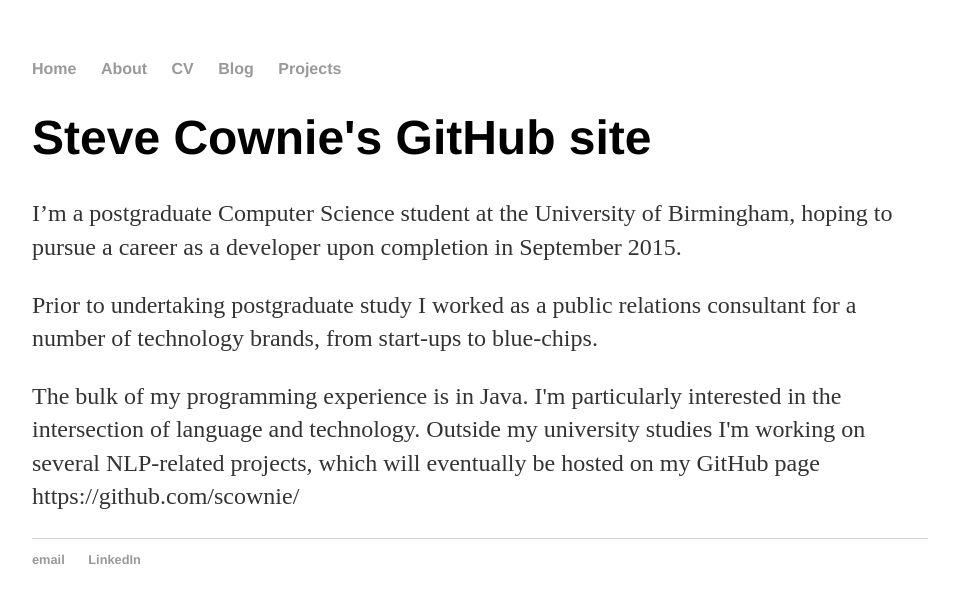
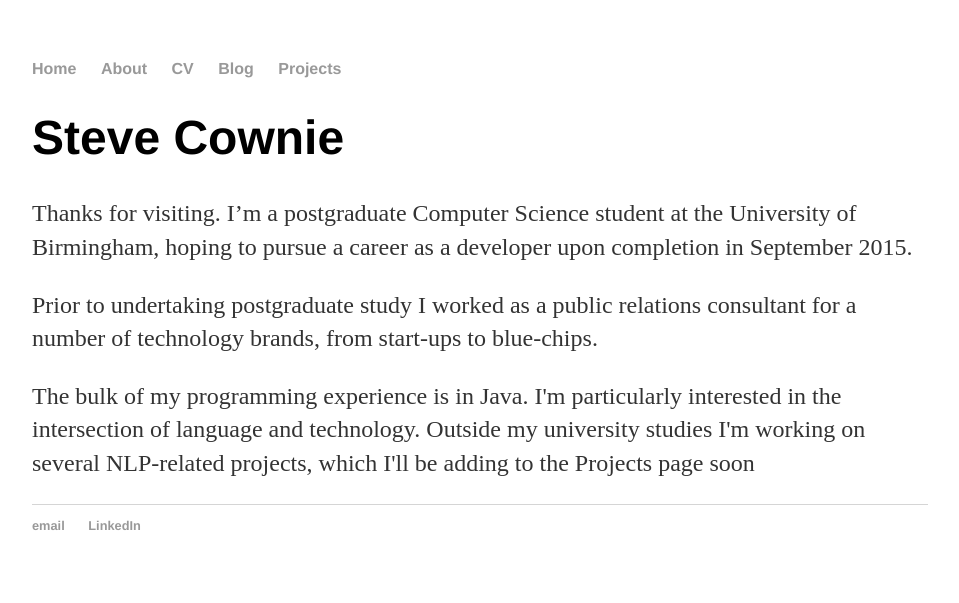
Before and after one commit to scownie/scownie.github.io, a Jekyll site: the page built from index.html, in a window 1280 px wide. Shown: the top 603 px of the page, without its empty margins (160-1119 px from the left). Built offline with Jekyll 4.4.1, drawn with Linux system fonts in a browser that asks for light colours.

Commit message:
Update index.html

```diff
--- a/index.html
+++ b/index.html
@@ -3,8 +3,8 @@ layout: default
 title: Steve Cownie, MSc Computer Science
 ---
 <div class="blurb">
-	<h1>Steve Cownie's GitHub site</h1>
-	<p>I’m a postgraduate Computer Science student at the University of Birmingham, hoping to pursue a career as a developer upon completion in September 2015.</p>
+	<h1>Steve Cownie</h1>
+	<p>Thanks for visiting. I’m a postgraduate Computer Science student at the University of Birmingham, hoping to pursue a career as a developer upon completion in September 2015.</p>
 	<p>Prior to undertaking postgraduate study I worked as a public relations consultant for a number of technology brands, from start-ups to blue-chips. </p>
-	<p>The bulk of my programming experience is in Java. I'm particularly interested in the intersection of language and technology. Outside my university studies I'm working on several NLP-related projects, which will eventually be hosted on my GitHub page https://github.com/scownie/</p
+	<p>The bulk of my programming experience is in Java. I'm particularly interested in the intersection of language and technology. Outside my university studies I'm working on several NLP-related projects, which I'll be adding to the Projects page soon </p
 </div><!-- /.blurb -->
```
